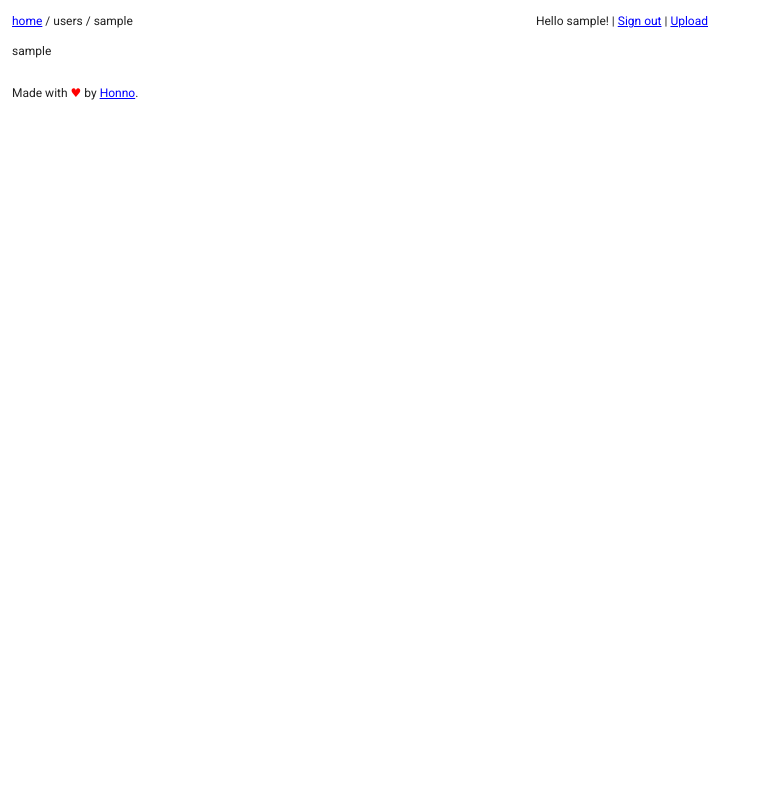
After one commit to Honno/ascii-forever, a Django app: template apps/foo/templates/foo/users/user.html in a window 1280 px wide. The commit adds this page. Shown: the whole page, without its empty margins (0-759 px from the left). Run offline with Django 3.2, Linux system fonts and the light colour scheme; the template is opened without the code that fills it, so the values that code supplies are empty; the visitor is signed in with stand-in values (Sample User, id 1); style sheets or scripts are compiled from the project's sources.

Commit message:
account actions bar, basic user profile page

```diff
--- a/apps/apps/settings.py
+++ b/apps/apps/settings.py
@@ -94,4 +94,5 @@ STATIC_URL = "/static/"
 # Auth
 
 LOGIN_REDIRECT_URL = "/"
+LOGOUT_REDIRECT_URL = "/"
 LOGIN_URL = "/signin"
--- a/apps/foo/_sass/style.scss
+++ b/apps/foo/_sass/style.scss
@@ -6,12 +6,13 @@ $white: #ffffff;
 $primary: #212121;
 $blue: #0000ff;
 $purple: #8000ff;
+$red: #ff0000;
 
 body {
     font-family: "Roboto", "Verdana", sans-serif;
     font-size: 12px;
     font-weight: 400;
-    line-height: 1.125;
+    line-height: 1.5;
 
     background-color: $white;
     color: $primary;
@@ -23,7 +24,7 @@ main {
     }
 
     @include media(">=tablet") {
-        width: 80ex;
+        width: 60em;
     }
 }
 
@@ -60,6 +61,13 @@ a:active, a:hover {
     color: $purple;
 }
 
+a.nostyle {
+    &, &:active, &:hover, &:visited, &:active, &:hover {
+        color: inherit;
+        text-decoration: none;
+    }
+}
+
 /* header styles */
 
 header {
@@ -90,3 +98,10 @@ ul#account {
         }
     }
 }
+
+
+/* footer styles */
+
+#heart {
+    color: $red;
+}
--- a/apps/foo/templates/foo/base.html
+++ b/apps/foo/templates/foo/base.html
@@ -13,13 +13,19 @@
                     <ul id="nav">{% block path %}{% endblock %}</ul>
                 </nav>
                 <ul id="account" >
-                    <li><a href="{% url 'foo:signin' %}">Sign in</a></li>
+                {% if request.user.is_authenticated %}
+                    <li>Hello <a class="nostyle" href="{% url 'foo:user' request.user.username %}">{{ request.user.username }}</a>!</li>
+                    <li><a href="{% url 'foo:sign_out' %}">Sign out</a></li>
+                    <li><a href="{% url 'foo:upload' %}">Upload</a></li>
+                {% else %}
+                    <li><a href="{% url 'foo:sign_in' %}">Sign in</a></li>
                     <li><a href="{% url 'foo:join' %}">Join</a></li>
+                {% endif %}
                 </ul>
             </header>
             <section>{% block content %}{% endblock %}</section>
             <footer>
-                Made with <3 by <a href="http://matthewbarber.io/">Honno</a>.
+                Made with <span id="heart">♥</span> by <a href="http://matthewbarber.io/">Honno</a>.
             </footer>
         </main>
     </body>
--- a/apps/foo/templates/foo/signin.html
+++ b/apps/foo/templates/foo/sign_in.html
@@ -2,7 +2,7 @@
 {% block title %}Sign in{% endblock %}
 {% block path %}
 <li><a href="{% url 'foo:index' %}" >home</a></li>
-<li>signin</li>
+<li>sign_in</li>
 {% endblock %}
 {% block content %}
 <form method="post">
--- /dev/null
+++ b/apps/foo/templates/foo/users/user.html
@@ -0,0 +1,10 @@
+{% extends "foo/base.html" %}
+{% block title %}Home{% endblock %}
+{% block path %}
+<li><a href="{% url 'foo:index' %}" >home</a></li>
+<li>users</li> <!-- TODO -->
+<li>{{ user.username }}</li>
+{% endblock %}
+{% block content %}
+<p>{{ user.username }}</p>
+{% endblock %}
--- a/apps/foo/urls.py
+++ b/apps/foo/urls.py
@@ -6,7 +6,9 @@ from .views import *
 app_name = "foo"
 urlpatterns = [
     path("", IndexView.as_view(), name="index"),
-    path("join/", JoinView.as_view(), name="join"),
-    path("signin/", SignInView.as_view(), name="signin"),
-    path("upload/", UploadView.as_view(), name="upload"),
+    path("join", JoinView.as_view(), name="join"),
+    path("sign_in", SignInView.as_view(), name="sign_in"),
+    path("sign_out", SignOutView.as_view(), name="sign_out"),
+    path("users/<slug:username>", UserView.as_view(), name="user"),
+    path("upload", UploadView.as_view(), name="upload"),
 ]
```
Also changed, not shown: apps/foo/templates/foo/sign_out.html (added, +9 -0 lines), apps/foo/views.py (+25 -5 lines).
